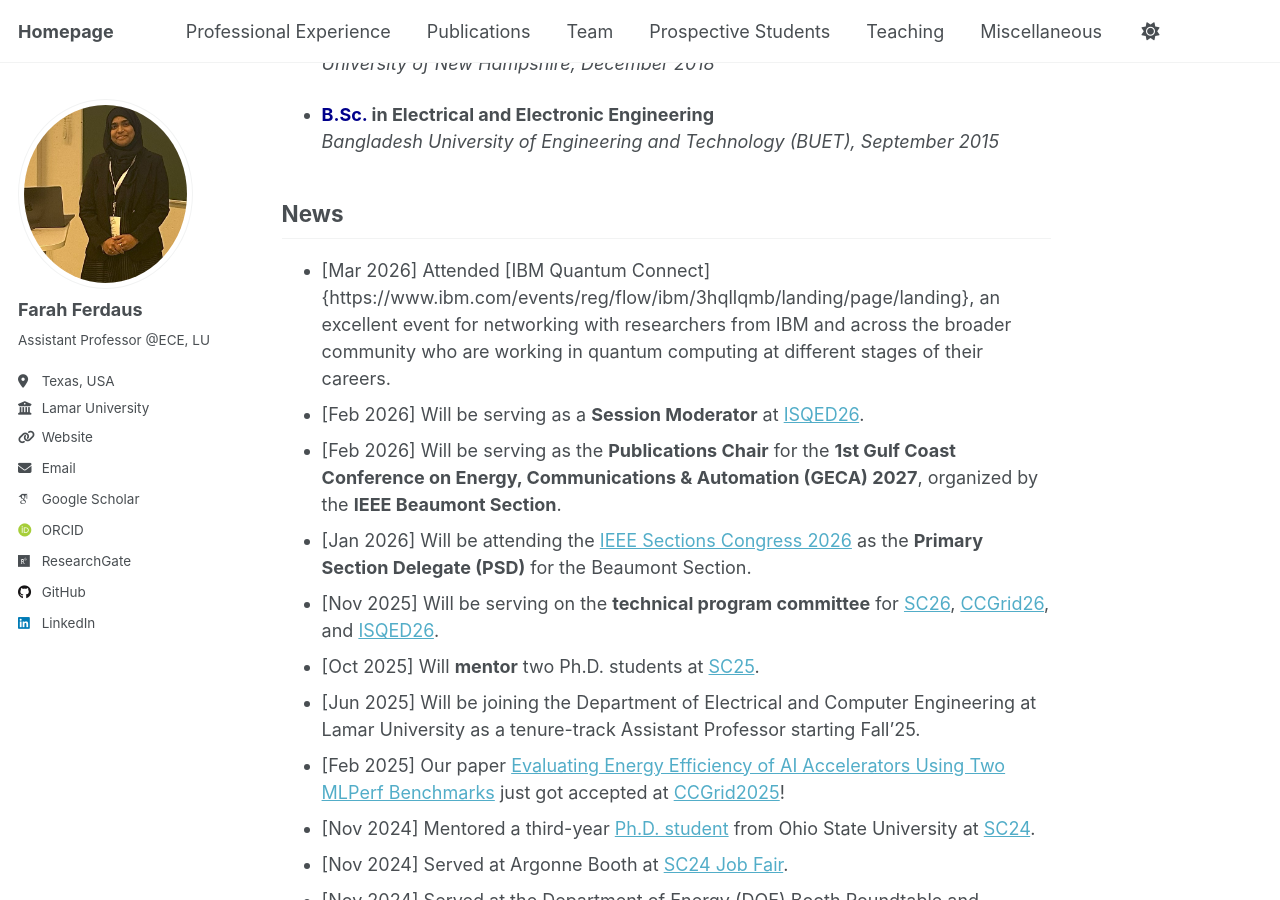
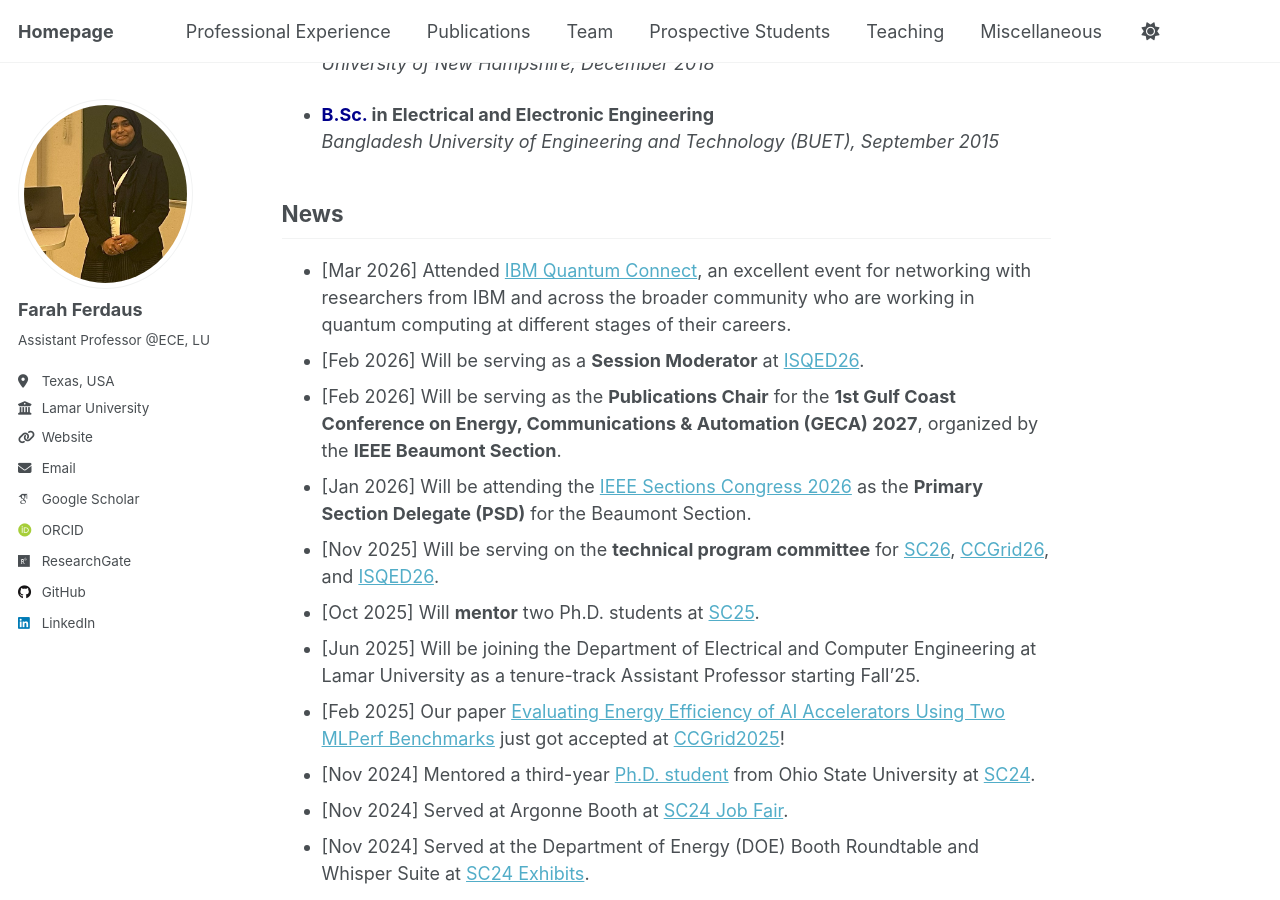
Before and after one commit to fferdaus/fferdaus.github.io, a Jekyll site: the page built from _pages/about.md, in a window 1280 px wide and 900 px high, scrolled down 861 px. Built offline with Jekyll 4.4.1, drawn with Linux system fonts in a browser that asks for light colours; some web fonts are replaced.

Commit message:
Update about.md

```diff
--- a/_pages/about.md
+++ b/_pages/about.md
@@ -59,7 +59,7 @@ I have published numerous scientific articles, including journal articles, confe
 **Stichting Bangladesh Accord Foundation, Dhaka, Bangladesh**
 -->
 ## News
-- [Mar 2026] Attended [IBM Quantum Connect]{https://www.ibm.com/events/reg/flow/ibm/3hqllqmb/landing/page/landing}, an excellent event for networking with researchers from IBM and across the broader community who are working in quantum computing at different stages of their careers.
+- [Mar 2026] Attended [IBM Quantum Connect](https://www.ibm.com/events/reg/flow/ibm/3hqllqmb/landing/page/landing), an excellent event for networking with researchers from IBM and across the broader community who are working in quantum computing at different stages of their careers.
 - [Feb 2026] Will be serving as a **Session Moderator** at [ISQED26](https://www.isqed.org/English/Archives/2026/Technical_Sessions/index.html).
 - [Feb 2026] Will be serving as the **Publications Chair** for the **1st Gulf Coast Conference on Energy, Communications & Automation (GECA) 2027**, organized by the **IEEE Beaumont Section**.
 - [Jan 2026] Will be attending the [IEEE Sections Congress 2026](https://2026.sections-congress.ieee.org/about/area-information/) as the **Primary Section Delegate (PSD)** for the Beaumont Section.
```
